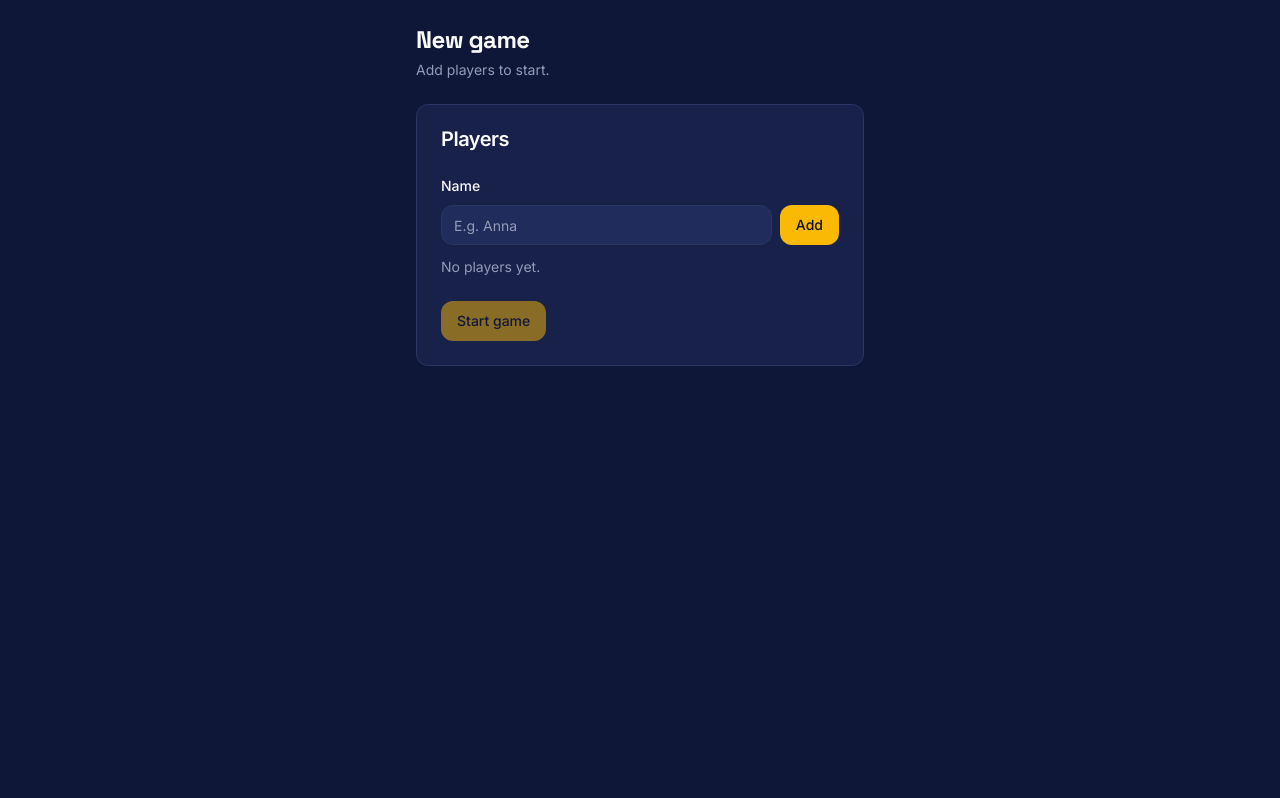
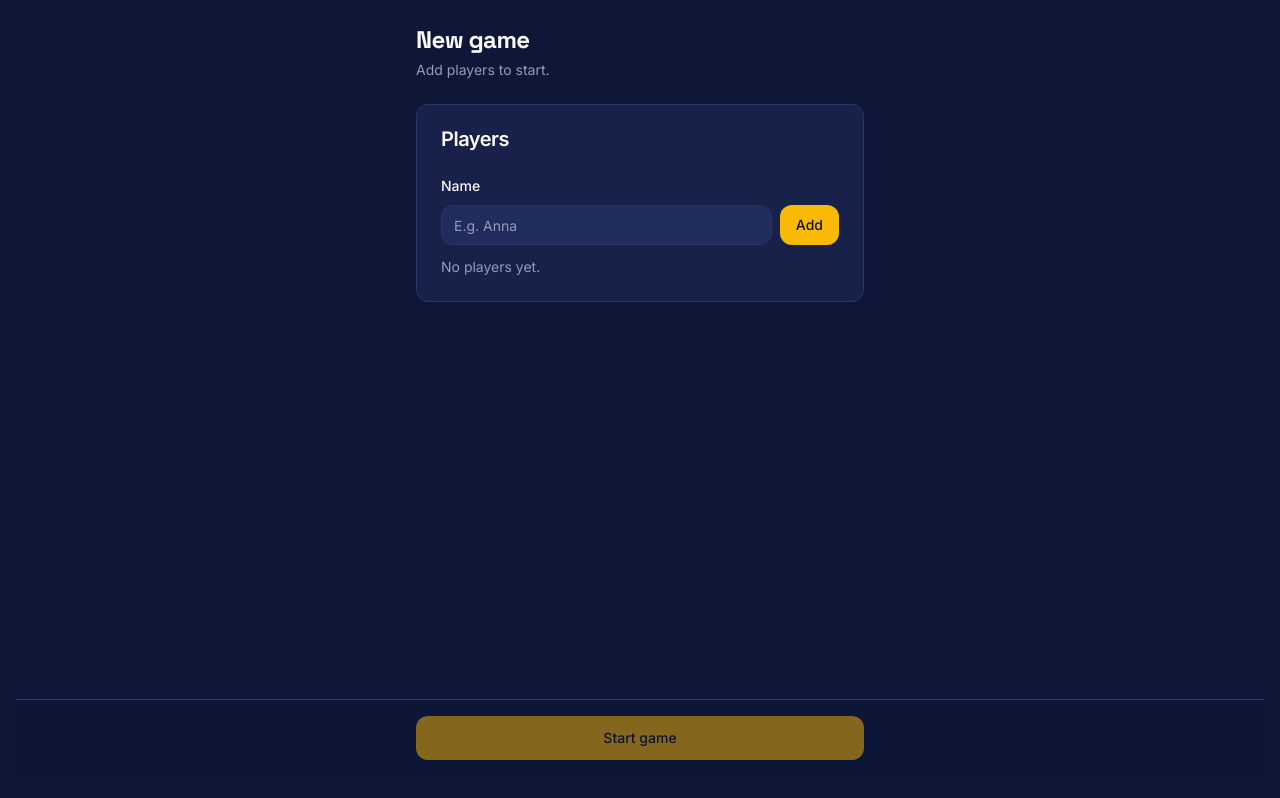
Before and after one commit to LoGaNsF/quick-stop-score, a Next.js app: page /en/new-game in a window 1280 px wide. Built offline with nearby package versions, Linux system fonts and the light colour scheme.

Commit message:
feat: move "Comenzar partida" button to 'AppShell' footer
Align button style and remove unnecessary import.

Co-authored-by: José Manuel Garrido Chacón <2463103+LoGaNsF@users.noreply.github.com>

```diff
--- a/src/app/[locale]/new-game/NewGame.tsx
+++ b/src/app/[locale]/new-game/NewGame.tsx
@@ -11,7 +11,6 @@ import { Button } from '@/components/ui/button';
 import {
   Card,
   CardContent,
-  CardFooter,
   CardHeader,
   CardTitle,
 } from '@/components/ui/card';
@@ -70,7 +69,15 @@ export function NewGame() {
   };
 
   return (
-    <AppShell title={t('newgame.title')} subtitle={t('newgame.subtitle')}>
+    <AppShell
+      title={t('newgame.title')}
+      subtitle={t('newgame.subtitle')}
+      footer={
+        <Button className='w-full' size='lg' onClick={startGame} disabled={!canStart || loading}>
+          {loading ? t('newgame.creating') : t('newgame.start')}
+        </Button>
+      }
+    >
       <Card>
         <CardHeader>
           <CardTitle>{t('newgame.players')}</CardTitle>
@@ -114,11 +121,6 @@ export function NewGame() {
             )}
           </div>
         </CardContent>
-        <CardFooter>
-          <Button onClick={startGame} disabled={!canStart || loading}>
-            {loading ? t('newgame.creating') : t('newgame.start')}
-          </Button>
-        </CardFooter>
       </Card>
     </AppShell>
   );
```
